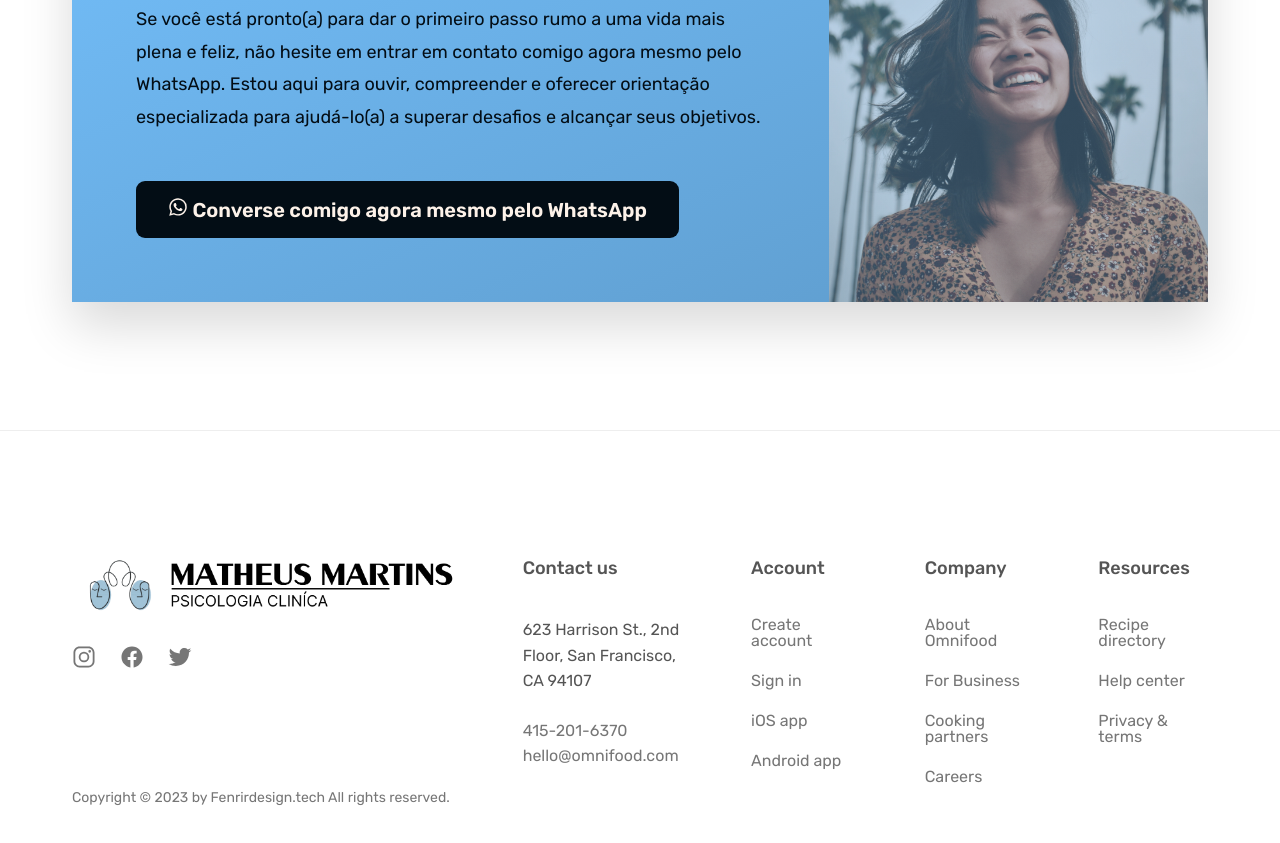
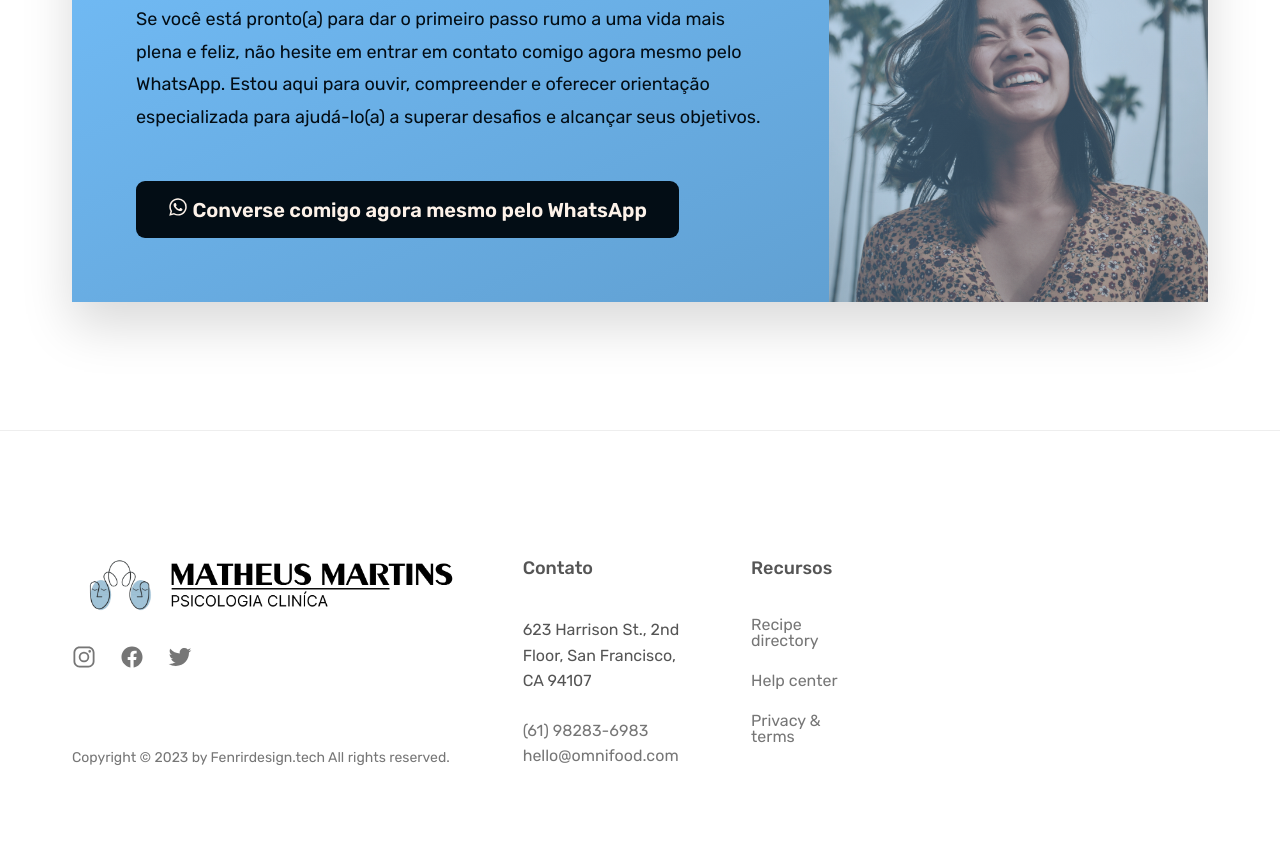
Before and after one commit to lucas-olv-xyz/matheus, a plain HTML site: page index.html in a window 1280 px wide. Shown: the part 6297-7140 px from the top of the page. Drawn offline with nearby package versions, Linux system fonts and the light colour scheme; some packages are replaced by stand-ins of ours; a script that the page names is missing.

Commit message:
update index.html

```diff
--- a/index.html
+++ b/index.html
@@ -478,17 +478,18 @@
   </div>
 
   <div class="adress-col">
-    <p class="footer-heading">Contact us</p>
+    <p class="footer-heading">Contato</p>
     <address class="contacts">
       <p class="adress">623 Harrison St., 2nd Floor, San Francisco, CA 94107</p>
       <p>
-        <a class="footer-link"href="tel:415-201-6370">415-201-6370</a><br/>
+        <a class="footer-link"href="tel:415-201-6370"> (61) 98283-6983</a><br/>
+
       <a class="footer-link"href="mailto:hello@omnifood.com">hello@omnifood.com</a>
       </p>
     </address>
   </div>
 
-  <nav class="nav-col">
+  <!-- <nav class="nav-col">
     <p class="footer-heading">Account</p>
     <ul class="footer-nav">
       <li><a class="footer-link"href="#">Create account</a></li>
@@ -497,8 +498,8 @@
       <li><a class="footer-link"href="#">Android app</a></li>
       <li></li>
     </ul>
-  </nav>
-
+  </nav> -->
+<!--
   <nav class="nav-col">
     <p class="footer-heading">Company</p>
     <ul class="footer-nav">
@@ -508,10 +509,10 @@
       <li><a class="footer-link"href="#">Careers</a></li>
       <li></li>
     </ul>
-  </nav>
+  </nav> -->
 
   <nav class="nav-col">
-    <p class="footer-heading">Resources</p>
+    <p class="footer-heading">Recursos</p>
     <ul class="footer-nav">
       <li><a class="footer-link"href="#">Recipe directory</a></li>
       <li><a class="footer-link"href="#">Help center</a></li>
```
